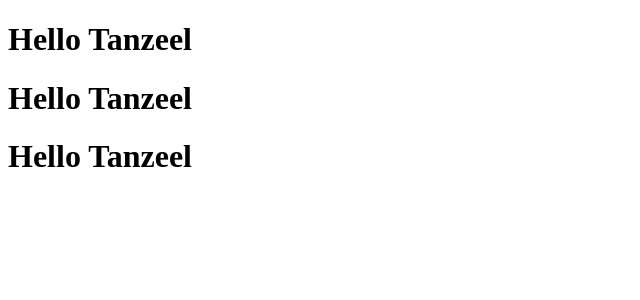
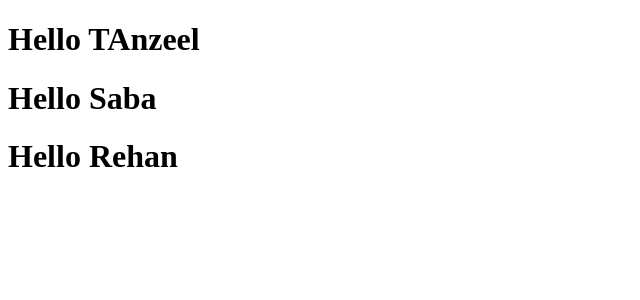
Before and after one commit to tanzgr8/React-Task, a React (Create React App) app: page / in a window 1280 px wide. Shown: the top 300 px of the page, without its empty margins (0-640 px from the left). Built offline with nearby package versions, Linux system fonts and the light colour scheme.

Commit message:
Final Copmosing Component

```diff
--- a/src/App.js
+++ b/src/App.js
@@ -3,9 +3,9 @@ import Name from "./Name"
  class App extends Component{
      render(){
        return  <>
-         <Name />
-         <Name />
-         <Name />
+         <Name name="TAnzeel"/>
+         <Name name="Saba"/>
+         <Name name="Rehan"/>
          </>
      }
  }
--- a/src/Name.js
+++ b/src/Name.js
@@ -1,5 +1,5 @@
 import React from "react";
-const Name= () =>{
-  return  <h1>Hello Tanzeel</h1>
+const Name= (props) =>{
+  return  <h1>Hello {props.name}</h1>
 }
 export default Name;
```
